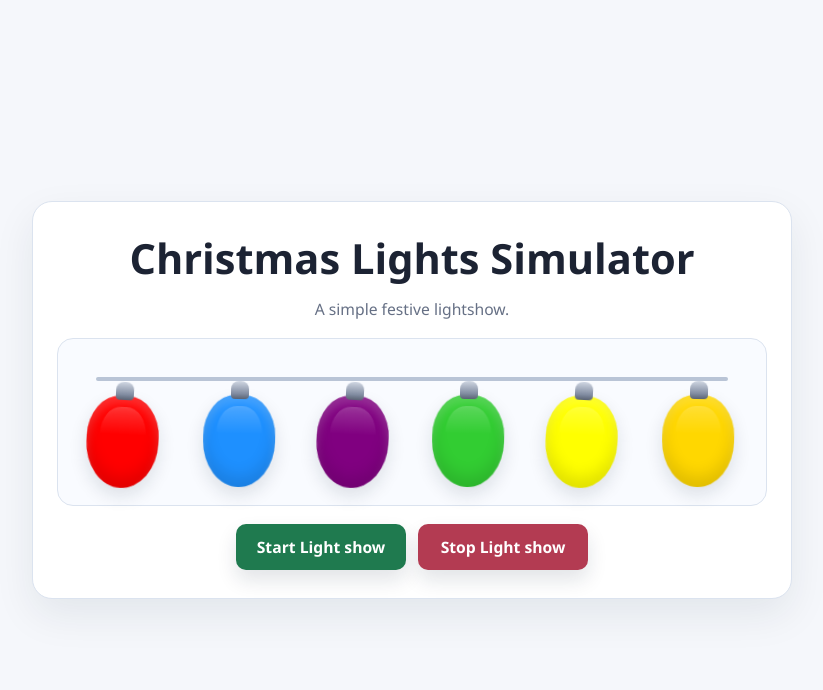
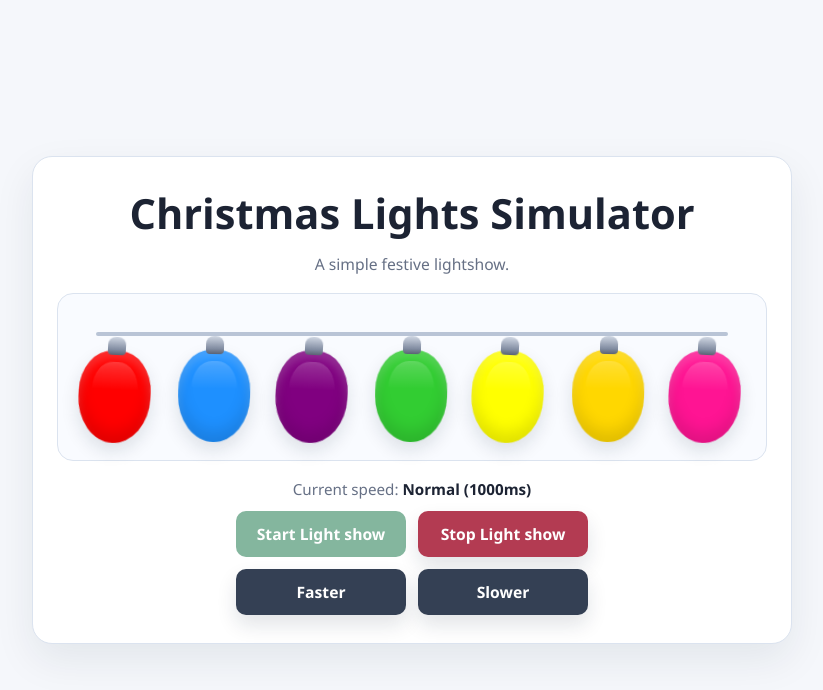
Before and after one commit to Proppeller25/ChristmasLights, a plain HTML site: page index.html in a window 1280 px wide. Both pictures are taken after a click on the button "Start Light show". Shown: the whole page, without its empty margins (228-1051 px from the left). Drawn offline with Linux system fonts and the light colour scheme.

Commit message:
change  logic to use timeouts instead of intervals, allowing each bulb to manage its own cycle and making it easier to adjust speed on the fly. Add controls to increase/decrease speed with appropriate limits and labels. Refactor code for better readability and maintainability.

```diff
--- a/index.css
+++ b/index.css
@@ -59,10 +59,27 @@ h1 {
   background: #f9fbff;
 }
 
+.controls-panel {
+  display: grid;
+  gap: 12px;
+}
+
+.speed-status {
+  margin: 0;
+  text-align: center;
+  font-size: 0.95rem;
+  color: var(--text-soft);
+}
+
+.speed-status span {
+  color: var(--text-main);
+  font-weight: 600;
+}
+
 #containerDiv {
   position: relative;
   display: grid;
-  grid-template-columns: repeat(6, minmax(56px, 1fr));
+  grid-template-columns: repeat(7, minmax(56px, 1fr));
   gap: 20px 16px;
   align-items: end;
   justify-items: center;
@@ -138,7 +155,15 @@ h1 {
   gap: 12px;
 }
 
-#actionButtonsDiv button {
+#intensityButtonsDiv {
+  display: flex;
+  justify-content: center;
+  flex-wrap: wrap;
+  gap: 12px;
+}
+
+#actionButtonsDiv button,
+#intensityButtonsDiv button {
   min-width: 170px;
   padding: 12px 18px;
   border: none;
@@ -160,12 +185,27 @@ h1 {
   background: var(--button-stop);
 }
 
-#actionButtonsDiv button:hover {
+#addIntensity,
+#reduceIntensity {
+  background: #344054;
+}
+
+#actionButtonsDiv button:hover,
+#intensityButtonsDiv button:hover {
   transform: translateY(-1px);
 }
 
-#actionButtonsDiv button:active {
+#actionButtonsDiv button:active,
+#intensityButtonsDiv button:active {
   transform: translateY(1px);
+}
+
+#actionButtonsDiv button:disabled,
+#intensityButtonsDiv button:disabled {
+  opacity: 0.55;
+  cursor: not-allowed;
+  transform: none;
+  box-shadow: none;
 }
 
 @keyframes sway {
@@ -210,11 +250,15 @@ h1 {
   }
 
   #containerDiv {
-    grid-template-columns: repeat(3, minmax(54px, 1fr));
+    grid-template-columns: repeat(4, minmax(54px, 1fr));
     gap: 18px 12px;
   }
 
   #actionButtonsDiv button {
     width: 100%;
   }
+
+  #intensityButtonsDiv button {
+    width: 100%;
+  }
 }
--- a/index.html
+++ b/index.html
@@ -15,10 +15,19 @@
       <div id="containerDiv"></div>
     </section>
 
-    <div id="actionButtonsDiv">
-      <button id="startButton">Start Light show</button>
-      <button id="stopButton">Stop Light show</button>
-    </div>
+    <section class="controls-panel" aria-label="Lightshow controls">
+      <p class="speed-status">Current speed: <span id="speedValue">Normal</span></p>
+
+      <div id="actionButtonsDiv">
+        <button id="startButton">Start Light show</button>
+        <button id="stopButton">Stop Light show</button>
+      </div>
+
+      <div id="intensityButtonsDiv">
+        <button id="addIntensity">Faster</button>
+        <button id="reduceIntensity">Slower</button>
+      </div>
+    </section>
   </main>
   <script src="index.js"></script>
 </body>
--- a/index.js
+++ b/index.js
@@ -1,6 +1,9 @@
 const containerDiv = document.getElementById('containerDiv')
 const startButton = document.getElementById('startButton')
 const stopButton = document.getElementById('stopButton')
+const addIntensity = document.getElementById('addIntensity')
+const reduceIntensity = document.getElementById('reduceIntensity')
+const speedValue = document.getElementById('speedValue')
 
 const colors = [
   '#FF0000',
@@ -8,7 +11,8 @@ const colors = [
   '#800080',
   '#008000',
   '#FFFF00',
-  '#FFA500'
+  '#FFA500',
+  '#FF1493'
 ]
 
 const brightColors = [
@@ -17,58 +21,121 @@ const brightColors = [
   '#DA70D6',
   '#32CD32',
   '#f7f773',
-  '#FFD700'
+  '#FFD700',
+  '#FF69B4'
 ]
 
-colors.forEach((color, i) => {
-  containerDiv.innerHTML += `
-    <div id = "light-${i}" style="background-color: ${color}"></div>
-  `
-})
+const MIN_CYCLE_DURATION = 100
+const MAX_CYCLE_DURATION = 3000
+const SPEED_STEP = 100
 
-let intervals = []   // store all interval IDs
-let timeouts = []    // optional: store timeouts if you want to clean them too
+// These values control the current playback state of the lightshow.
+let cycleDuration = 1000
+let isRunning = false
+let lightTimers = []
 
-const startLights = () => {
-  // Clear any existing timers first (avoid duplicates)
-  intervals.forEach(clearInterval)
-  timeouts.forEach(clearTimeout)
-  intervals = []
-  timeouts = []
+// Build the light bulbs once, then reuse the same elements while the show runs.
+containerDiv.innerHTML = colors
+  .map((color, i) => `<div id="light-${i}" style="background-color: ${color}"></div>`)
+  .join('')
 
-  colors.forEach((color, i) => {
-    const div = document.getElementById('light-' + i)
-    if (i % 2 === 0) {
-      const intervalId = setInterval(() => {
-        div.style.backgroundColor = brightColors[i]
-        const timeoutId = setTimeout(() => {
-          div.style.backgroundColor = color
-        }, 500)
-        timeouts.push(timeoutId)
-      }, 1000)
-      intervals.push(intervalId)
-    } else {
-      // Odd lights: start after 500ms delay
-      const timeoutId = setTimeout(() => {
-        const intervalId = setInterval(() => {
-          div.style.backgroundColor = brightColors[i]
-          const innerTimeoutId = setTimeout(() => {
-            div.style.backgroundColor = color
-          }, 500)
-          timeouts.push(innerTimeoutId)
-        }, 1000)
-        intervals.push(intervalId)
-      }, 500)
-      timeouts.push(timeoutId)
-    }
+const lightElements = colors.map((_, i) => document.getElementById(`light-${i}`))
+
+const getFlashDuration = () => Math.max(80, Math.min(cycleDuration - 20, Math.round(cycleDuration * 0.5)))
+
+const getOffsetDelay = () => Math.round(cycleDuration / 2)
+
+const clearLightTimers = () => {
+  lightTimers.forEach(clearTimeout)
+  lightTimers = []
+}
+
+const resetLights = () => {
+  lightElements.forEach((light, i) => {
+    light.style.backgroundColor = colors[i]
   })
 }
 
+const getSpeedLabel = () => {
+  if (cycleDuration <= 500) return 'Very fast'
+  if (cycleDuration <= 900) return 'Fast'
+  if (cycleDuration <= 1500) return 'Normal'
+  if (cycleDuration <= 2200) return 'Slow'
+  return 'Very slow'
+}
+
+const updateControls = () => {
+  speedValue.textContent = `${getSpeedLabel()} (${cycleDuration}ms)`
+  addIntensity.disabled = cycleDuration <= MIN_CYCLE_DURATION
+  reduceIntensity.disabled = cycleDuration >= MAX_CYCLE_DURATION
+  startButton.disabled = isRunning
+  stopButton.disabled = !isRunning
+}
+
+const scheduleLight = (index, delay) => {
+  const light = lightElements[index]
+
+  // Each bulb manages its own loop so we can restart the full show cleanly at a new speed.
+  const runCycle = () => {
+    if (!isRunning) return
+
+    light.style.backgroundColor = brightColors[index]
+
+    // First switch to the brighter color, then restore the base color after the flash duration.
+    lightTimers[index] = setTimeout(() => {
+      light.style.backgroundColor = colors[index]
+
+      if (!isRunning) return
+
+      // Queue the next flash using the latest speed value.
+      lightTimers[index] = setTimeout(runCycle, cycleDuration - getFlashDuration())
+    }, getFlashDuration())
+  }
+
+  lightTimers[index] = setTimeout(runCycle, delay)
+}
+
+const startLights = () => {
+  clearLightTimers()
+  resetLights()
+  isRunning = true
+
+  lightElements.forEach((_, i) => {
+    const initialDelay = i % 2 === 0 ? 0 : getOffsetDelay()
+    scheduleLight(i, initialDelay)
+  })
+
+  updateControls()
+}
+
+const stopLights = () => {
+  isRunning = false
+  clearLightTimers()
+  resetLights()
+  updateControls()
+}
+
+const changeSpeed = (delta) => {
+  const nextDuration = Math.min(MAX_CYCLE_DURATION, Math.max(MIN_CYCLE_DURATION, cycleDuration + delta))
+
+  if (nextDuration === cycleDuration) {
+    return
+  }
+
+  cycleDuration = nextDuration
+
+  // If the show is already running, restart once so every bulb uses the updated timing immediately.
+  if (isRunning) {
+    startLights()
+    return
+  }
+
+  updateControls()
+}
+
 startButton.addEventListener('click', startLights)
+stopButton.addEventListener('click', stopLights)
+addIntensity.addEventListener('click', () => changeSpeed(-SPEED_STEP))
+reduceIntensity.addEventListener('click', () => changeSpeed(SPEED_STEP))
 
-stopButton.addEventListener('click', () => {
-  intervals.forEach(clearInterval)
-  timeouts.forEach(clearTimeout)
-  intervals = []
-  timeouts = []
-})
+updateControls()
```
